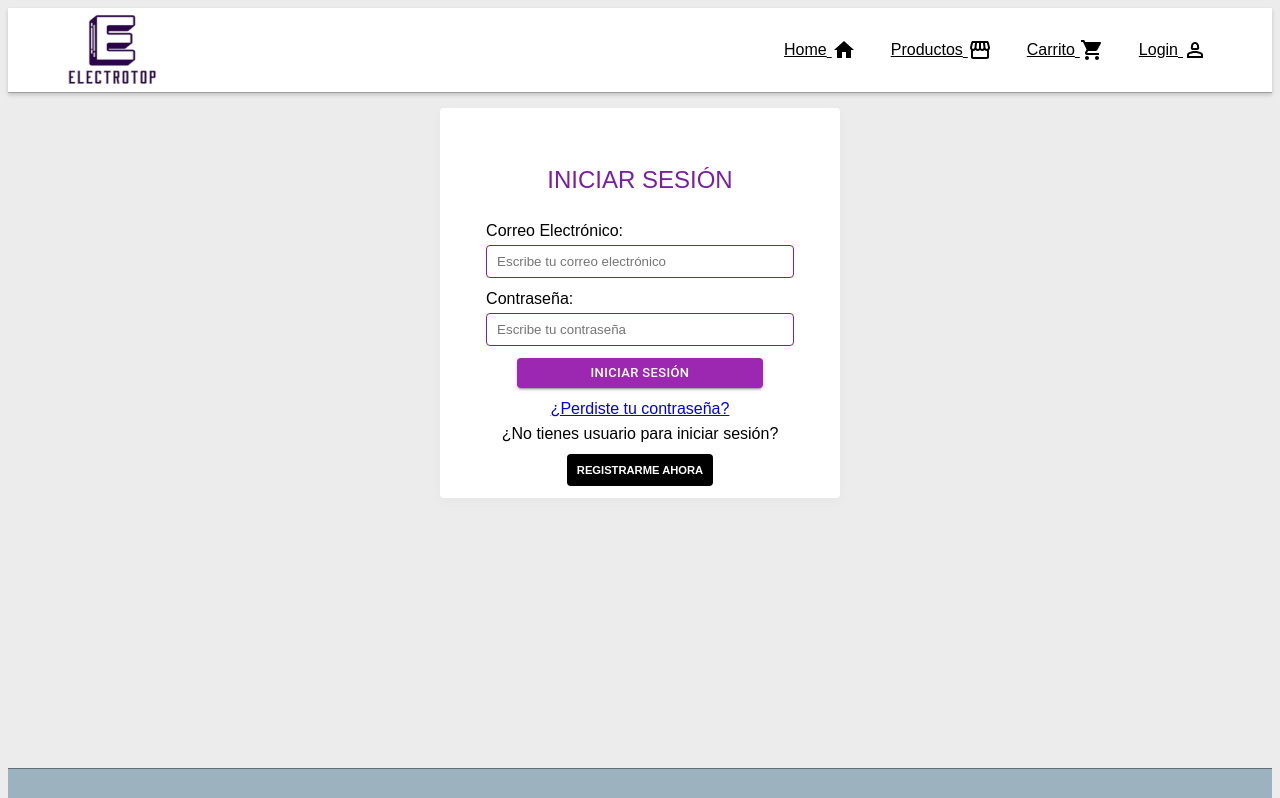
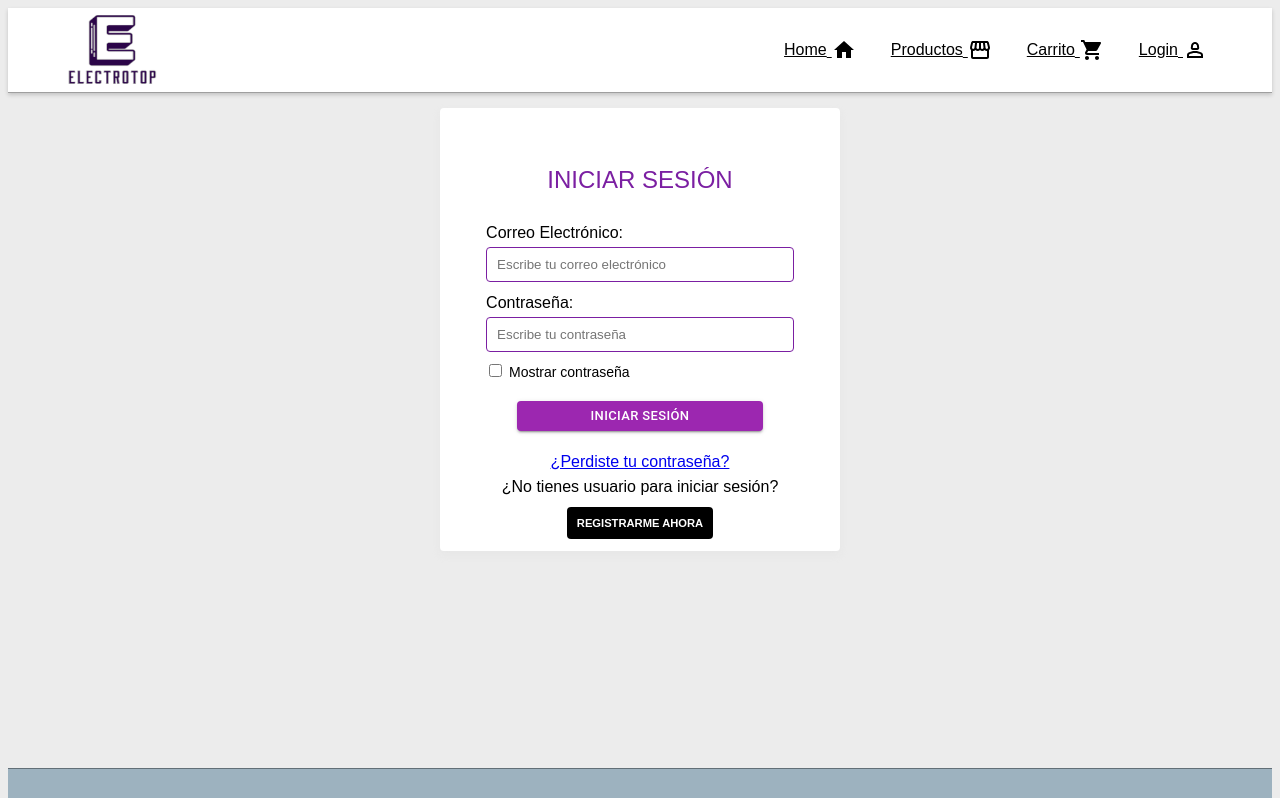
Before and after one commit to TaliaHenao6/EjercicioCarrito, a React (Vite) app in the folder EjercicioCarrito/: page /Login in a window 1280 px wide. Shown: the top 798 px of the page. Built offline with nearby package versions, Linux system fonts and the light colour scheme.

Commit message:
Boton de mostrar contraseña

```diff
--- a/EjercicioCarrito/src/componentes/Login.jsx
+++ b/EjercicioCarrito/src/componentes/Login.jsx
@@ -90,6 +90,27 @@ const Login = () => {
     // //   .then((response) => {
   };
 
+  // Mostrar contraseña
+
+
+  const mostrarPass = () => {
+     const inputPass = document.getElementById("password");
+    if (inputPass.type === "password"){
+      inputPass.type = "text";
+    }else{
+      inputPass.type = "password";
+    }
+  }
+
+  // show.addEventListener("click", ()=> {
+  //   const inputPass = document.getElementById("inputPass");
+  //   if (inputPass.type === "password"){
+  //     inputPass.type = "text";
+  //   }else{
+  //     inputPass.type = "password";
+  //   }
+  // },0)
+
   return (
     <section className="main-container">
       <div className="container">
@@ -119,6 +140,16 @@ const Login = () => {
               onChange={handleInputChange}
               placeholder="Escribe tu contraseña"
             />
+            <div className="mostrar">
+            <input className="check"
+              type="checkbox"
+              name="check"
+              id="show"
+              onClick={() => mostrarPass()}
+            />
+            &nbsp;Mostrar contraseña
+
+            </div>
             {errors.password && (
               <p className="error-message">{errors.password}</p>
             )}
--- a/EjercicioCarrito/src/componentes/styles.css
+++ b/EjercicioCarrito/src/componentes/styles.css
@@ -487,9 +487,9 @@ table {
 
 
 
-  .form{
+.form{
     width: 95%;
-    margin:  8px auto;
+    margin:  12px auto 6px auto;
 }
 
 .hidden{
@@ -531,13 +531,23 @@ form label{
 
 .input{
     width: 100%;
-    padding: 8px 10px;
+    padding: 9px 10px;
     border: 1px solid #7B1FA2;
     border-radius: 4px;
 }
+
  .input:focus{
     border: 1px solid rgba(0, 0, 0, 0.377);
  }
+
+.mostrar{
+    text-align: start;
+    font-size: 14px;
+}
+
+.mostrar .check{
+   margin: 12px 3px;
+}
 
 .button{
     background-color: #7B1FA2;
@@ -547,6 +557,10 @@ form label{
 .nous{
     padding: 2px;
     margin: 5px 0 15px 0;
+}
+
+.form-info{
+    padding-top: 10px;
 }
 
 .form-info .btn{
@@ -560,6 +574,10 @@ form label{
     font-size: 0.7rem;
     color: white;
     font-weight: 600;
+}
+
+.form-info .btn:hover{
+    background-color: #2e2e2e;
 }
 .error-message {
     color: red;
```
